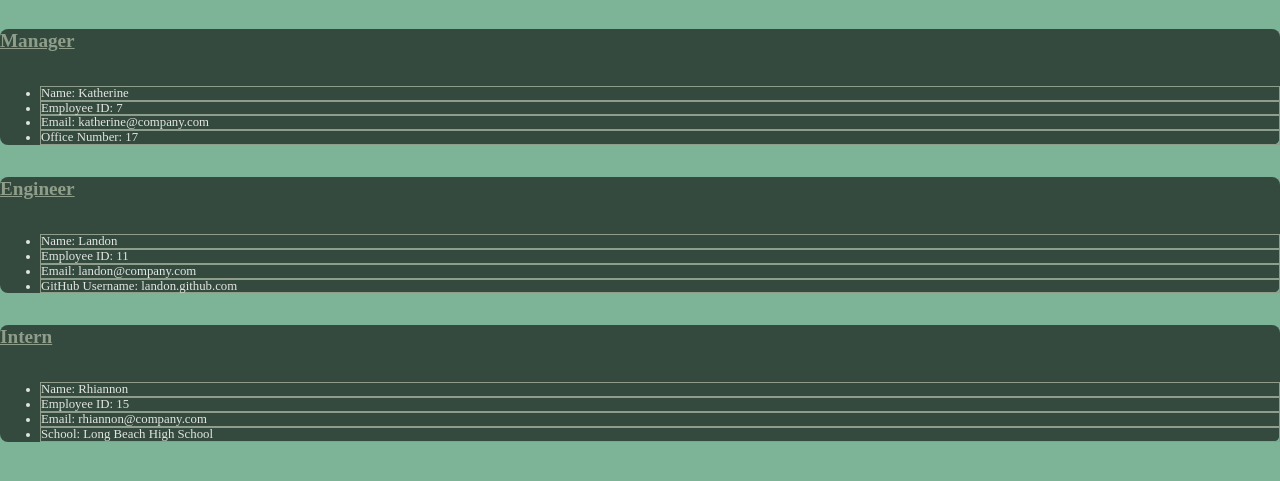
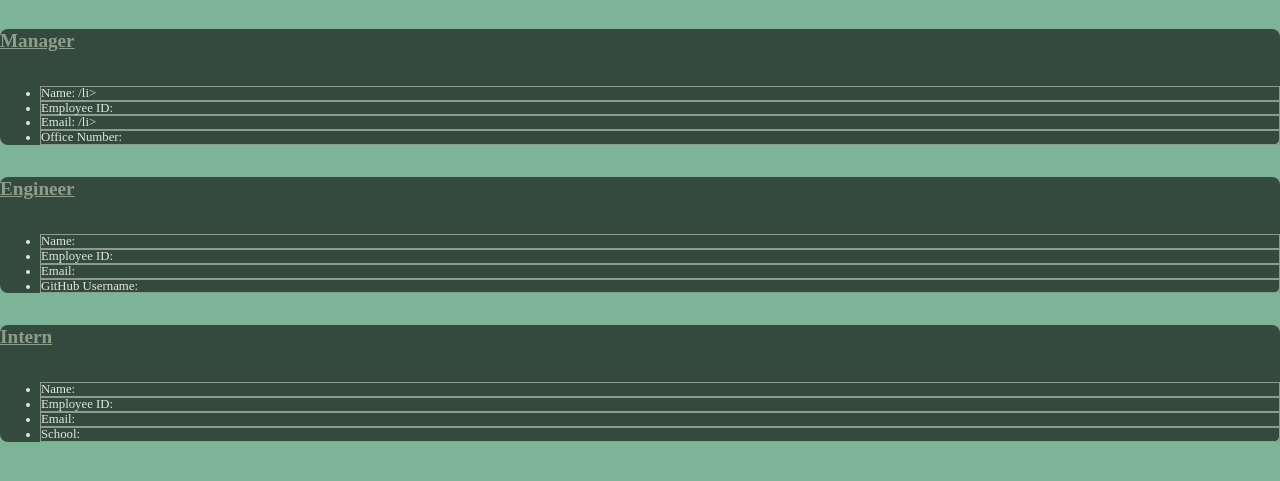
Before and after one commit to bennettcollier/team-profile-generator, a website: page dist/index.html in a window 1280 px wide. Shown: the part 59-540 px from the top of the page. Drawn offline with Linux system fonts and the light colour scheme.

Commit message:
readme gif

```diff
--- a/dist/index.html
+++ b/dist/index.html
@@ -1,4 +1,5 @@
-<!DOCTYPE html>
+
+        <!DOCTYPE html>
 <html lang="en">
 
 <head>
@@ -20,10 +21,10 @@
                 <div class="card">
                     <h5>Manager</h5>
                     <ul>
-                        <li class="list-group-item">Name: Katherine</li>
-                        <li class="list-group-item">Employee ID: 7</li>
-                        <li class="list-group-item">Email: katherine@company.com</li>
-                        <li class="list-group-item">Office Number: 17</li>
+                        <li class="list-group-item">Name: /li>
+                        <li class="list-group-item">Employee ID: </li>
+                        <li class="list-group-item">Email: /li>
+                        <li class="list-group-item">Office Number: </li>
                     </ul>
                 </div>
             </div>
@@ -33,10 +34,10 @@
                 <div class="card">
                     <h5>Engineer</h5>
                     <ul>
-                        <li class="list-group-item">Name: Landon</li>
-                        <li class="list-group-item">Employee ID: 11</li>
-                        <li class="list-group-item">Email: landon@company.com</li>
-                        <li class="list-group-item">GitHub Username: landon.github.com</li>
+                        <li class="list-group-item">Name: </li>
+                        <li class="list-group-item">Employee ID: </li>
+                        <li class="list-group-item">Email: </li>
+                        <li class="list-group-item">GitHub Username: </li>
                     </ul>
                 </div>
             </div>
@@ -45,10 +46,10 @@
                 <div class="card">
                     <h5>Intern</h5>
                     <ul class="list-group">
-                        <li class="list-group-item">Name: Rhiannon</li>
-                        <li class="list-group-item">Employee ID: 15</li>
-                        <li class="list-group-item">Email: rhiannon@company.com</li>
-                        <li class="list-group-item">School: Long Beach High School</li>
+                        <li class="list-group-item">Name: </li>
+                        <li class="list-group-item">Employee ID: </li>
+                        <li class="list-group-item">Email: </li>
+                        <li class="list-group-item">School: </li>
                     </ul>
                 </div>
             </div>
```
Also changed, not shown: README.md, package.json (indentation only), 2 other files.
